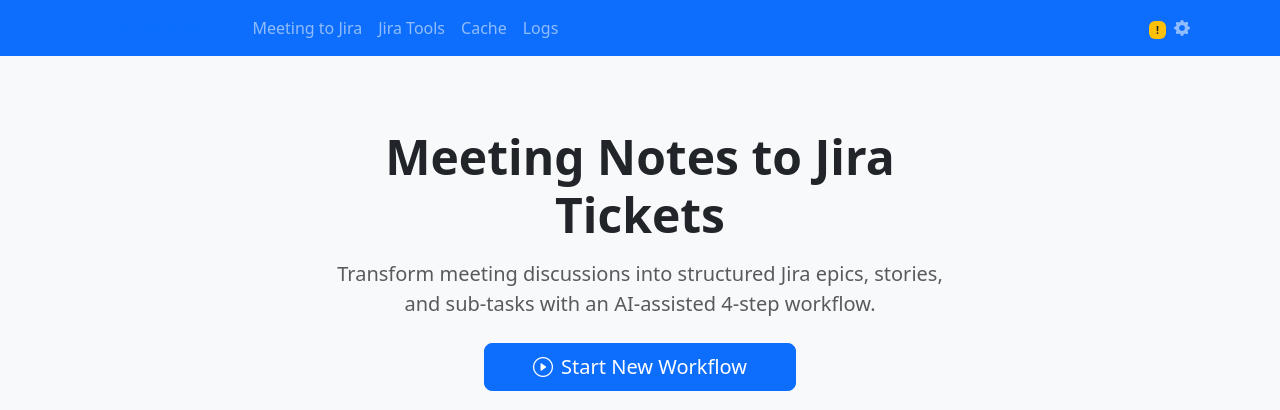
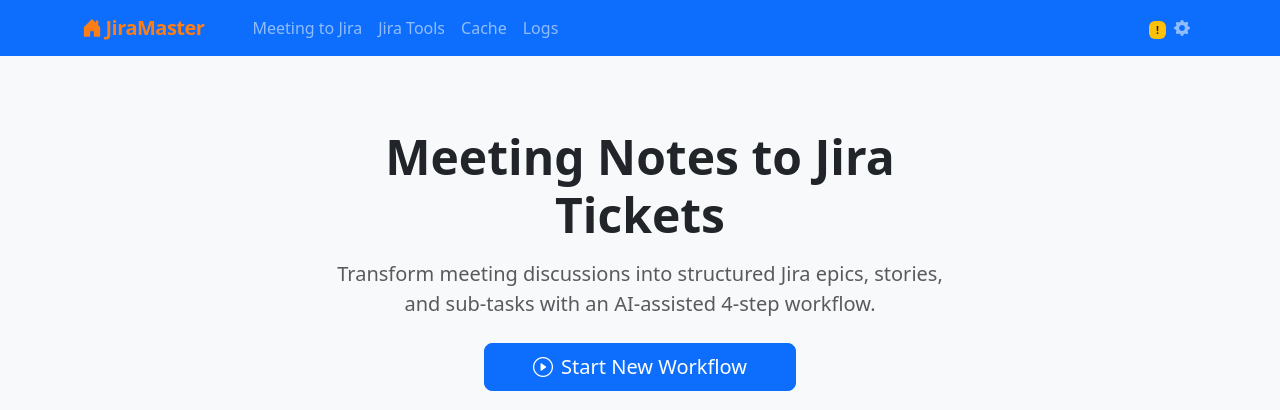
Before and after one commit to stefanschaedeli/jiramaster, a Python web app: template templates/home/index.html in a window 1280 px wide. Shown: the top 410 px of the page. Run offline with Jinja, Linux system fonts and the light colour scheme; the template is opened without the code that fills it, so the values that code supplies are empty.

Commit message:
chore: bump to v3.0.2 (patch release)

```diff
--- a/static/style.css
+++ b/static/style.css
@@ -11,7 +11,7 @@ body {
 
 /* Stick the nav brand color to primary blue */
 .navbar-brand {
-  color: #0d6efd !important;
+  color: #fd7e14 !important;
   letter-spacing: -0.5px;
 }
 
```
Also changed, not shown: 1 other file.
